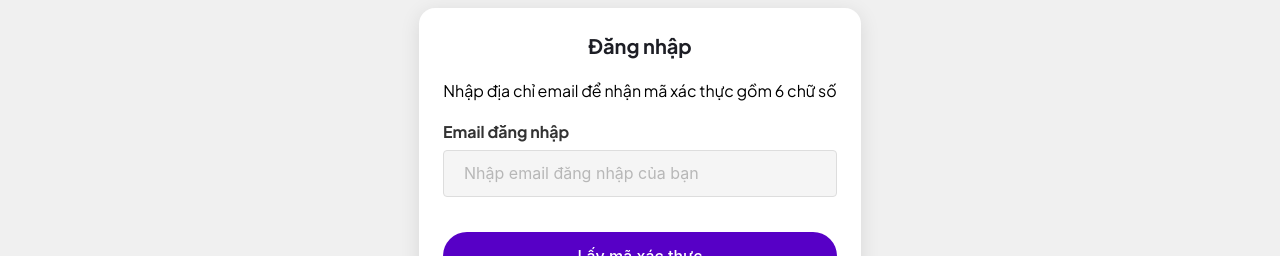
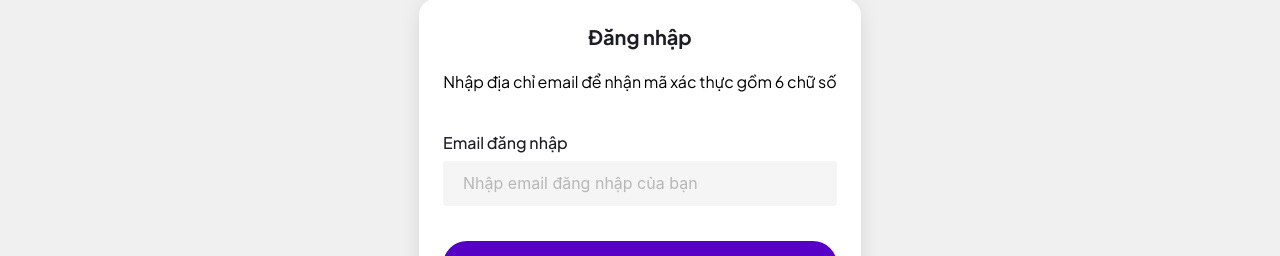
Before and after one commit to haiduong2703/prompt-ai-fe, a React (Create React App) app: page /login in a window 1280 px wide. Shown: the part 139-395 px from the top of the page. Built offline with nearby package versions, Linux system fonts and the light colour scheme; no server answers.

Commit message:
hot fix log in css

```diff
--- a/src/components/user/Prompt/ListPrompts/ListPrompts.jsx
+++ b/src/components/user/Prompt/ListPrompts/ListPrompts.jsx
@@ -9,7 +9,7 @@ import astronault from "../../../../asset/imgae/astronault_list_prom.png";
 import arrow_prev from "../../../../asset/icon/arrow_prev.png";
 import arrow_next from "../../../../asset/icon/arrow_next.png";
 import kinh_lup from "../../../../asset/icon/kinh_lup.png";
-
+import phi_hanh_gia from "../../../../asset/imgae/phi_hanh_gia.png";
 const ListPrompts = () => {
     const location = useLocation();
     const { category, activeSection } = location.state || {};
@@ -199,7 +199,7 @@ const ListPrompts = () => {
                 </div>
                 <div className="newest-prompt-list-wrapper">
                     <div className="astronaut-image">
-                        <img src={astronault} alt="Astronaut" />
+                        <img src={phi_hanh_gia} alt="Astronaut" />
                     </div>
                     <div className="newest-prompt-list">
                         {newestPrompts.map((prompt) => (
--- a/src/pages/user/Login/index.css
+++ b/src/pages/user/Login/index.css
@@ -29,7 +29,7 @@
     color: #1D1E25;
 }
 
-strong {
+.login-page-container strong {
     display: block;
     text-align: left;
     margin-bottom: 8px;
@@ -37,13 +37,17 @@ strong {
     color: #1D1E25;
 }
 
-input[type="email"], input[type="text"] {
+.login-page-container input[type="email"],
+.login-page-container input[type="text"] {
     width: 100%;
-    padding: 12px;
+    padding: 10px 10px;
+    padding-left: 20px;
     margin-bottom: 20px;
-    border: 1px solid #ddd;
-    border-radius: 8px;
+    border-radius: 4px;
     font-size: 16px;
+    background-color: #F5F5F5;
+    border: none;
+
 }
 
 .login-page-btn-yellow {
--- a/src/pages/user/Login/index.jsx
+++ b/src/pages/user/Login/index.jsx
@@ -66,7 +66,7 @@ const Login = () => {
     <div className="login-page-container">
       <div className="login-page-form">
         <h2 className="login-page-title">Đăng nhập</h2>
-        <p style={{ marginBottom: "20px" }}>
+        <p style={{ marginBottom: "40px" }}>
           Nhập địa chỉ email để nhận mã xác thực gồm 6 chữ số
         </p>
         {!isOtpSent ? (
--- a/src/pages/user/register/index.css
+++ b/src/pages/user/register/index.css
@@ -29,7 +29,7 @@
     color: #1D1E25;
 }
 
-strong {
+.register-page-container strong {
     display: block;
     text-align: left;
     margin-bottom: 8px;
@@ -37,16 +37,27 @@ strong {
     color: #333;
 }
 
-input[type="text"], input[type="email"], input[type="password"] {
+.register-page-container input[type="text"],
+.register-page-container input[type="email"] {
     width: 100%;
     padding: 10px 10px;
-    border: 1px solid #ddd;
     border-radius: 4px;
     font-size: 16px;
     background-color: #F5F5F5;
     padding-left: 20px;
+    border: none;
 }
+.ant-input-password {
+    border: none;
+    width: 100%;
+    padding: 10px 10px;
+    border-radius: 4px;
+    font-size: 16px;
+    background-color: #F5F5F5;
+}
+.register-page-container input[type="password"] {
 
+}
 .register-page-btn-yellow {
     background-color: #5700C6;
     color: white;
```
Also changed, not shown: src/asset/imgae/phi_hanh_gia.png (added).
